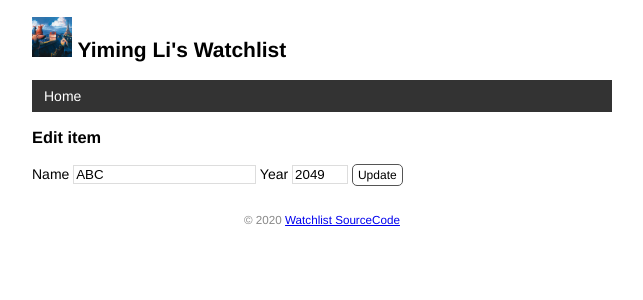
After one commit to SisyPhoeX/watchlist, a Flask app: page /movie/edit/1 in a window 1280 px wide. The commit adds this page. Shown: the top 300 px of the page, without its empty margins (318-961 px from the left). Run offline with Flask 2, Linux system fonts and the light colour scheme; data comes from the database, SQL or seed files in the repository; both versions use the stored data as it was after the commit.

Commit message:
Create, edit and delete item by form

```diff
--- a/app.py
+++ b/app.py
@@ -1,4 +1,4 @@
-from flask import Flask, render_template
+from flask import Flask, render_template, request, redirect, flash, url_for
 from flask_sqlalchemy import SQLAlchemy
 import os
 import sys
@@ -12,6 +12,7 @@ else:
 app = Flask(__name__)
 app.config['SQLALCHEMY_DATABASE_URI'] = prefix + os.path.join(app.root_path, 'data.db')
 app.config['SQLALCHEMY_TRACK_MODIFICATIONS'] = False
+app.config['SECRET_KEY'] = 'dev'
 db = SQLAlchemy(app)
 
 
@@ -54,12 +55,59 @@ def forge():
     click.echo('Done.')
 
 
-@app.route('/')
+@app.context_processor
+def inject_user():
+    user = User.query.first()
+    return dict(user=user)
+
+
+@app.route('/', methods=['GET', 'POST'])
 def index():
+    if request.method == 'POST':
+        # get data from form
+        title = request.form.get('title')
+        year = request.form.get('year')
+        if not title or not year or len(year) > 4 or len(title) > 60:
+            flash('Invalid input.')
+            return redirect(url_for('index'))
+        # save data to database
+        movie = Movie(title=title, year=year)  # create record
+        db.session.add(movie)
+        db.session.commit()
+        flash("Happy Valentine's Day!")
+        return redirect(url_for('index'))
+
     user = User.query.first()
     movies = Movie.query.all()
     return render_template('index.html', user=user, movies=movies)
 
 
+@app.route('/movie/edit/<int:movie_id>', methods=['GET', 'POST'])
+def edit(movie_id):
+    movie = Movie.query.get_or_404(movie_id)
+    if request.method == 'POST':
+        title = request.form['title']
+        year = request.form['year']
+        if not title or not year or len(year) > 4 or len(title) > 60:
+            flash('Invalid input.')
+            return redirect(url_for('edit', movie_id=movie_id))
+        # update:
+        movie.title = title
+        movie.year = year
+        db.session.commit()
+        flash("Happy Valentine's Day!")
+        return redirect(url_for('index'))
+    return render_template('edit.html', movie=movie)
+
+
+@app.route('/movie/delete/<int:movie_id>', methods=['POST'])
+def delete(movie_id):
+    movie = Movie.query.get_or_404(movie_id)
+    db.session.delete(movie)
+    db.session.commit()
+    flash('Item deleted.')
+    return redirect(url_for('index'))
+
+
 if __name__ == '__main__':
     app.run()
--- a/static/style.css
+++ b/static/style.css
@@ -4,6 +4,31 @@ body{
     font-size: 14px;
     font-family: Helvetica, Arial, sans-serif;
 }
+
+nav ul {
+    list-style-type: none;
+    margin: 0;
+    padding: 0;
+    overflow: hidden;
+    background-color: #333;
+}
+
+nav li {
+    float: left;
+}
+
+nav li a {
+    display: block;
+    color: white;
+    text-align: center;
+    padding: 8px 12px;
+    text-decoration: none;
+}
+
+nav li a:hover {
+    background-color: #111;
+}
+
 
 footer{
     color: #888;
@@ -20,6 +45,30 @@ footer{
     display: block;
     margin: 0 auto;
     height: 150px;
+}
+
+.float-right{
+    float: right;
+}
+
+.imdb {
+    font-size: 12px;
+    font-weight: bold;
+    color: black;
+    text-decoration: none;
+    background: #F5C518;
+    border-radius: 5px;
+    padding: 3px 5px;
+}
+
+.douban {
+    font-size: 12px;
+    font-weight: bold;
+    color: black;
+    text-decoration: none;
+    background: dodgerblue;
+    border-radius: 5px;
+    padding: 3px 5px;
 }
 
 .movie-list{
@@ -41,3 +90,48 @@ footer{
 .movie-list li:hover{
     background-color: #f8f9fa;
 }
+
+input[type=submit] {
+    font-family: inherit;
+}
+
+input[type=text] {
+    border: 1px solid #ddd;
+}
+
+input[name=year] {
+    width: 50px;
+}
+
+.btn {
+    font-size: 12px;
+    padding: 3px 5px;
+    text-decoration: none;
+    cursor: pointer;
+    background-color: white;
+    color: black;
+    border: 1px solid #555555;
+    border-radius: 5px;
+}
+
+.btn:hover {
+    text-decoration: none;
+    background-color: black;
+    color: white;
+    border: 1px solid black;
+}
+
+.alert {
+    position: relative;
+    padding: 7px;
+    margin: 7px 0;
+    border: 1px solid transparent;
+    color: #004085;
+    background-color: #cce5ff;
+    border-color: #b8daff;
+    border-radius: 5px;
+}
+
+.inline-form{
+    display:inline;
+}
--- /dev/null
+++ b/templates/base.html
@@ -0,0 +1,30 @@
+<!DOCTYPE html>
+<html lang="en">
+<head>
+    {% block head%}
+        <meta charset="UTF-8">
+        <meta name="viewpoint" content="width-device, initial-scale=1.0">
+        <title>{{ user.name }}'s Watchlist</title>
+        <link rel="icon" type="image/x-icon" href="{{ url_for('static', filename='favicon.ico' )}}">
+        <link rel="stylesheet" href="{{ url_for('static', filename='style.css') }}" type="text/css">
+    {% endblock %}
+</head>
+<body>
+    {% for message in get_flashed_messages() %}
+        <div class="alert">{{ message }}</div>
+    {% endfor %}
+    <h2>
+        <img class="head" src="{{ url_for('static', filename='head.png') }}">
+        {{ user.name }}'s Watchlist
+    </h2>
+    <nav>
+        <ul>
+            <li><a href="{{ url_for('index')}}">Home</a></li>
+        </ul>
+    </nav>
+    {% block content %}{% endblock %}
+    <footer>
+        <small>&copy; 2020 <a href="https://github.com/SisyPhoeX/watchlist">Watchlist SourceCode</a></small>
+    </footer>
+</body>
+</html>
--- /dev/null
+++ b/templates/edit.html
@@ -0,0 +1,10 @@
+{% extends 'base.html' %}
+
+{% block content %}
+<h3>Edit item</h3>
+<form method="post">
+    Name <input type="text" name="title" autocomplete="off" required value="{{ movie.title }}">
+    Year <input type="text" name="year" autocomplete="off" required value="{{ movie.year }}">
+    <input class="btn" type="submit" name="submit" value="Update">
+</form>
+{% endblock %}
```
Also changed, not shown: templates/index.html (+22 -15 lines), data.db.
